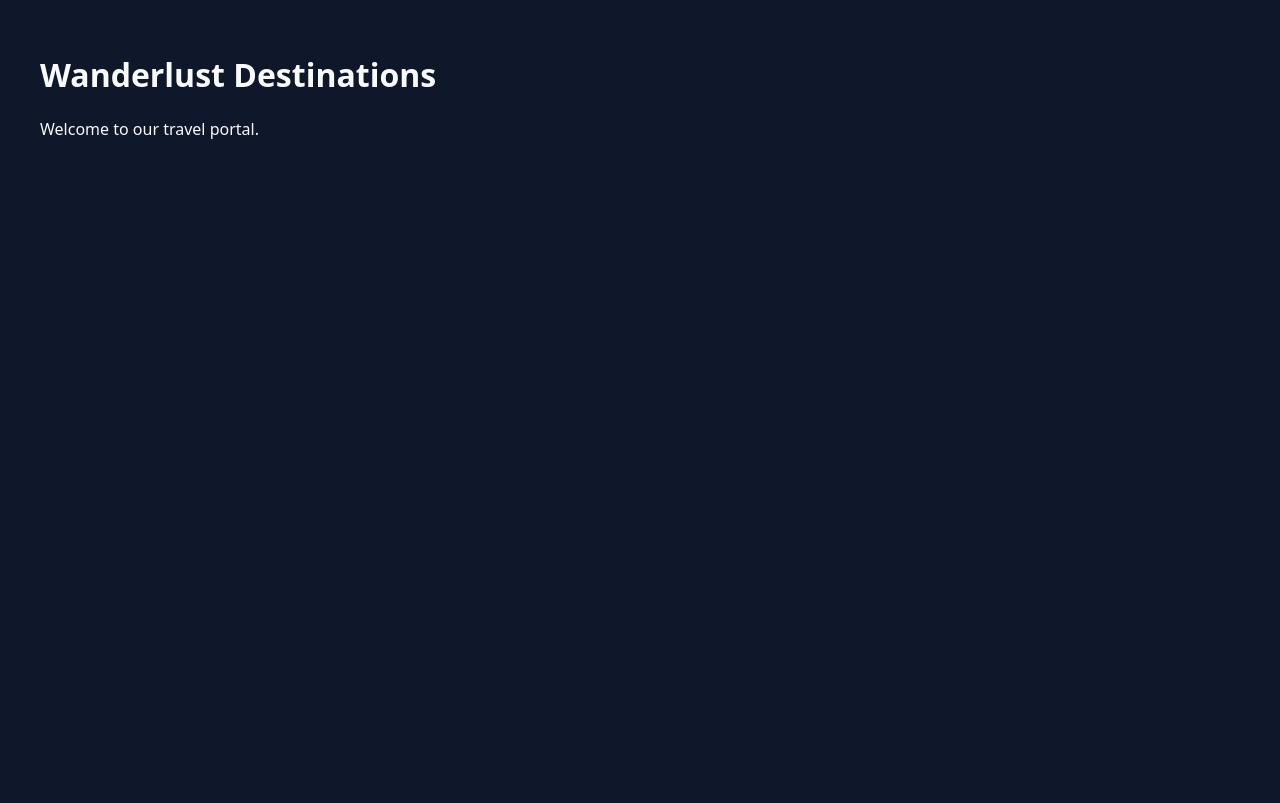
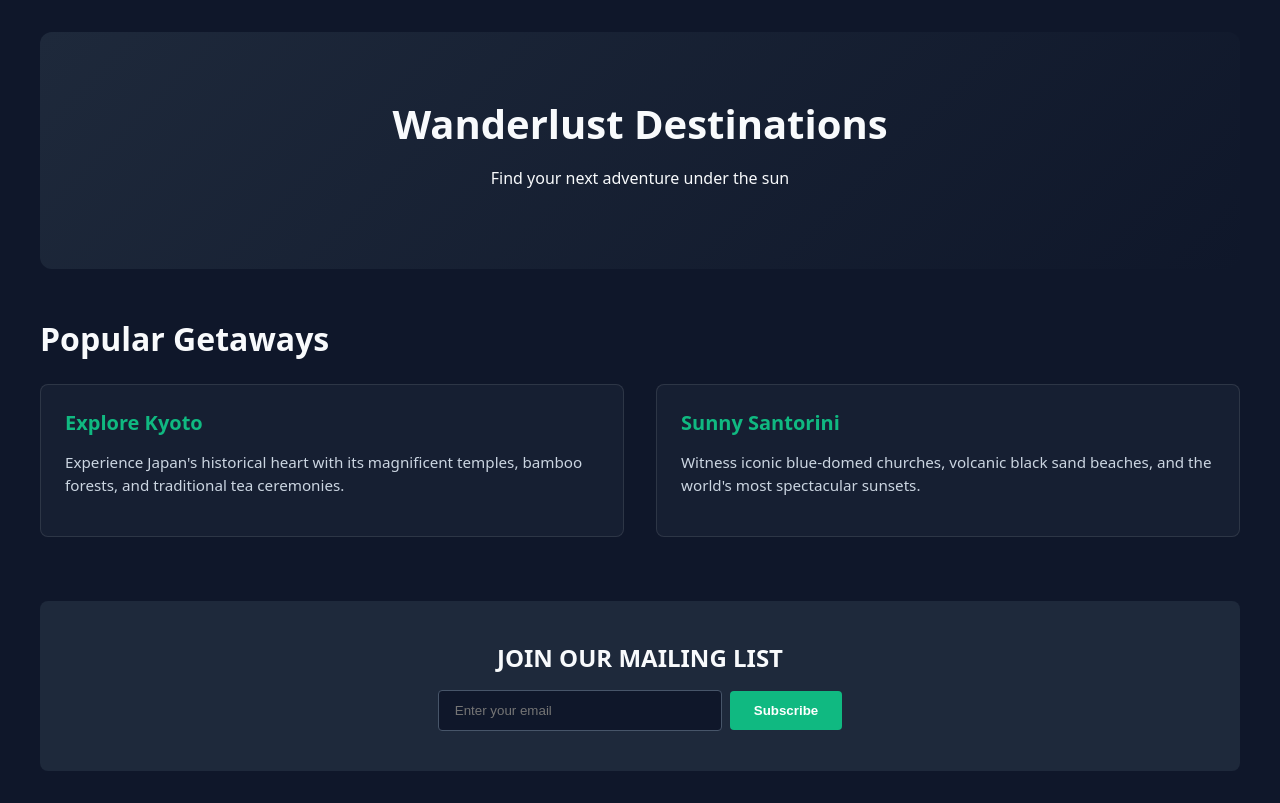
Before and after one commit to adrianbadarau/a11y-visual-heading-checker-skill, a React (Vite) app in the folder apps/travel-app/: page / in a window 1280 px wide. Built offline with nearby package versions, Linux system fonts and the light colour scheme.

Commit message:
feat: implement page sections and deliberate WCAG 1.3.1 violations

```diff
--- a/apps/travel-app/src/App.css
+++ b/apps/travel-app/src/App.css
@@ -6,3 +6,83 @@ body {
   margin: 0 auto;
   padding: 2rem;
 }
+.hero {
+  background: linear-gradient(135deg, #1e293b, #0f172a);
+  padding: 4rem 2rem;
+  border-radius: 12px;
+  text-align: center;
+  margin-bottom: 3rem;
+}
+.hero h1 {
+  font-size: 2.5rem;
+  margin-top: 0;
+  margin-bottom: 1rem;
+}
+.section-container {
+  margin-bottom: 3rem;
+}
+/* Pseudo-heading style for "Popular Getaways" */
+.pseudo-h2 {
+  display: block;
+  font-size: 2rem;
+  font-weight: 700;
+  color: #f8fafc;
+  margin-bottom: 1.5rem;
+}
+.grid {
+  display: grid;
+  grid-template-columns: repeat(auto-fit, minmax(300px, 1fr));
+  gap: 2rem;
+}
+.card {
+  background: rgba(30, 41, 59, 0.5);
+  border: 1px solid rgba(255, 255, 255, 0.1);
+  border-radius: 8px;
+  padding: 1.5rem;
+}
+/* Pseudo-heading style for card titles */
+.pseudo-h3 {
+  font-size: 1.25rem;
+  font-weight: 600;
+  color: #10b981;
+  margin-bottom: 0.75rem;
+}
+.card p {
+  color: #cbd5e1;
+  font-size: 0.95rem;
+  line-height: 1.5;
+}
+.newsletter-section {
+  background: #1e293b;
+  border-radius: 8px;
+  padding: 2.5rem;
+  margin-top: 4rem;
+  text-align: center;
+}
+/* Pseudo-heading style for newsletter form */
+.pseudo-form-title {
+  display: block;
+  font-size: 1.5rem;
+  font-weight: 700;
+  color: #f8fafc;
+  margin-bottom: 1rem;
+  text-transform: uppercase;
+}
+.newsletter-section input {
+  padding: 0.75rem 1rem;
+  border-radius: 4px;
+  border: 1px solid #475569;
+  background: #0f172a;
+  color: white;
+  margin-right: 0.5rem;
+  width: 250px;
+}
+.newsletter-section button {
+  padding: 0.75rem 1.5rem;
+  background: #10b981;
+  color: white;
+  border: none;
+  border-radius: 4px;
+  font-weight: 600;
+  cursor: pointer;
+}
--- a/apps/travel-app/src/App.jsx
+++ b/apps/travel-app/src/App.jsx
@@ -3,8 +3,37 @@ import React from 'react';
 export default function App() {
   return (
     <div className="container">
-      <h1>Wanderlust Destinations</h1>
-      <p>Welcome to our travel portal.</p>
+      {/* Correct semantic heading */}
+      <header className="hero">
+        <h1>Wanderlust Destinations</h1>
+        <p>Find your next adventure under the sun</p>
+      </header>
+
+      {/* VIOLATION 1: Section header styled with css but using span */}
+      <div className="section-container">
+        <span className="pseudo-h2">Popular Getaways</span>
+        <div className="grid">
+          <div className="card">
+            {/* VIOLATION 2a: Card title using div */}
+            <div className="pseudo-h3">Explore Kyoto</div>
+            <p>Experience Japan's historical heart with its magnificent temples, bamboo forests, and traditional tea ceremonies.</p>
+          </div>
+          <div className="card">
+            {/* VIOLATION 2b: Card title using div */}
+            <div className="pseudo-h3">Sunny Santorini</div>
+            <p>Witness iconic blue-domed churches, volcanic black sand beaches, and the world's most spectacular sunsets.</p>
+          </div>
+        </div>
+      </div>
+
+      {/* VIOLATION 3: Form header using span */}
+      <div className="newsletter-section">
+        <span className="pseudo-form-title">Join Our Mailing List</span>
+        <form onSubmit={(e) => e.preventDefault()}>
+          <input type="email" placeholder="Enter your email" aria-label="Email Address" />
+          <button type="submit">Subscribe</button>
+        </form>
+      </div>
     </div>
   );
 }
```
